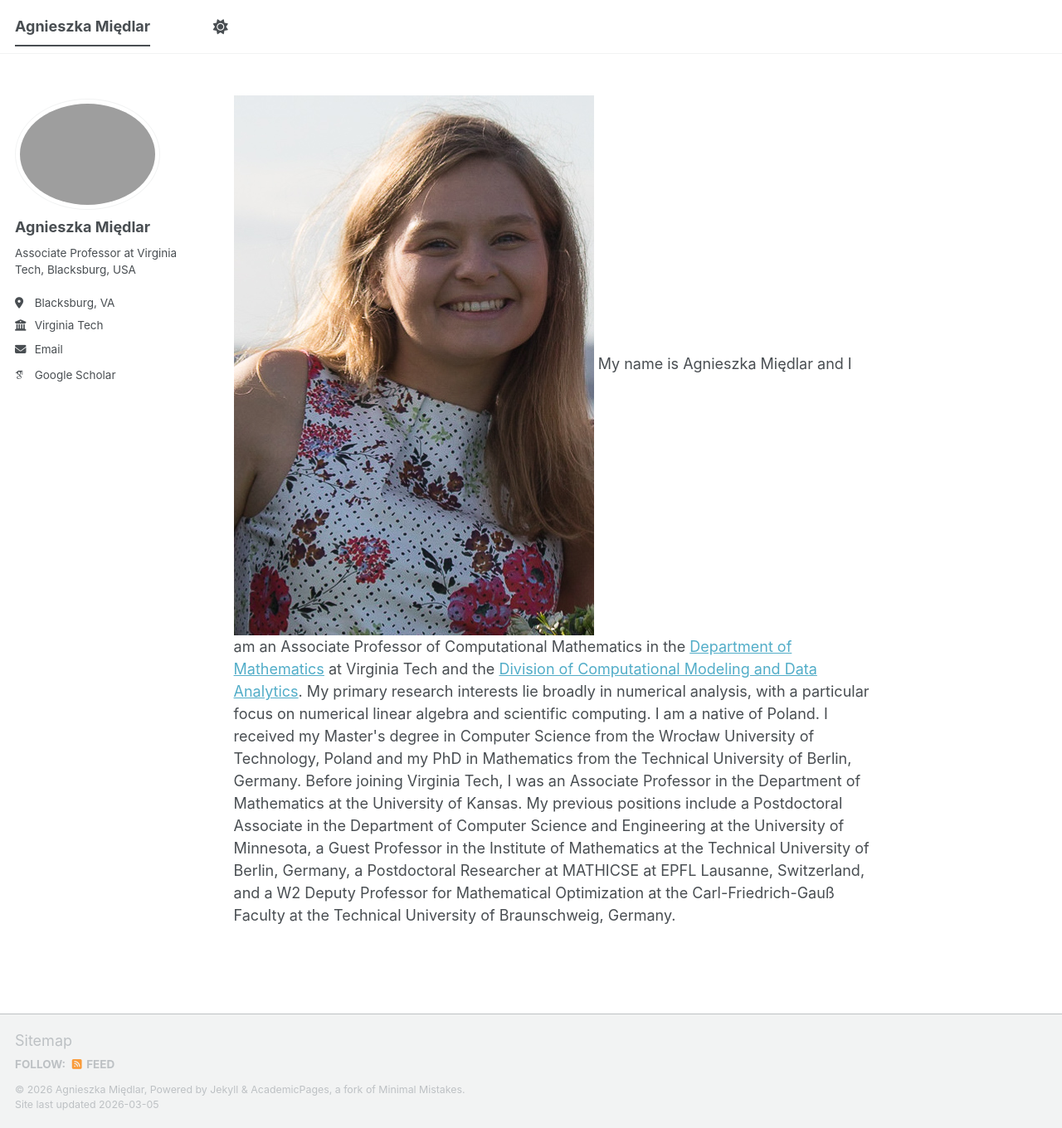
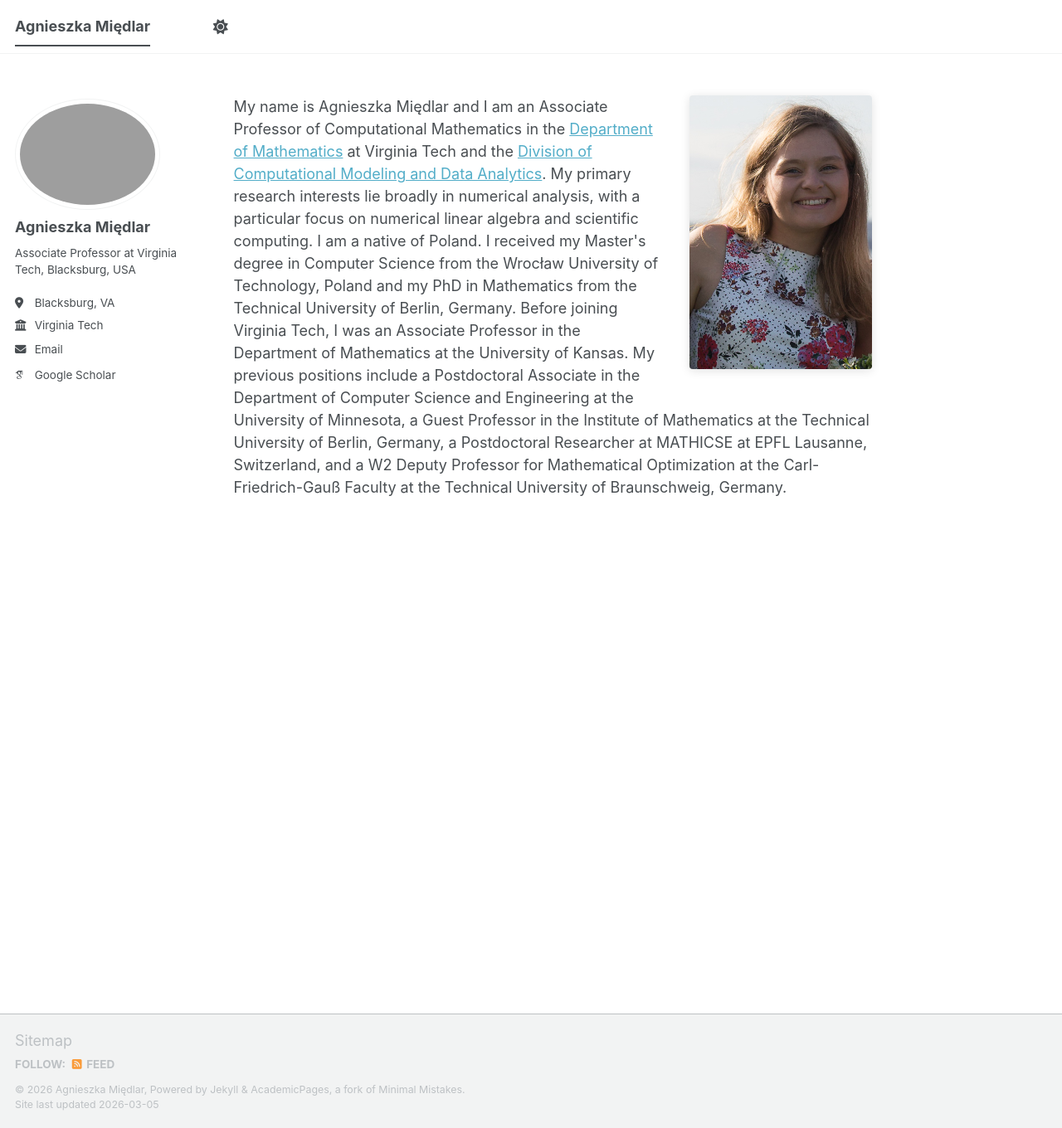
Before and after one commit to amiedlar/amiedlar.github.io, a Jekyll site: the page built from _pages/about.md, in a window 1280 px wide and 1360 px high. Shown: the whole window at 83% size. Built offline with Jekyll 4.4.1, drawn with Linux system fonts in a browser that asks for light colours; some web fonts are replaced; a script bundle is joined from its source files by our own code; library files that are not in the unit come from our copies.

Commit message:
Update about.md
Picture alignment

```diff
--- a/_pages/about.md
+++ b/_pages/about.md
@@ -7,8 +7,9 @@ redirect_from:
   - /about.html
 ---
 <p class="text-block">
-<img class="mainprofilepic" src="/images/Miedlar_avatar.jpg"
-alt="Full Profile picture">
+<img src="/images/Miedlar_avatar.jpg"
+     alt="Agnieszka Międlar"
+     style="float: right; margin: 0 0 1.5em 2em; width: 220px; border-radius: 4px; box-shadow: 0 2px 12px rgba(0,0,0,0.12);">
 My name is Agnieszka Międlar and I am an Associate Professor of Computational Mathematics in the <a target="blank_" href="https://math.vt.edu/">Department of Mathematics</a> at Virginia Tech and the <a target="blank_"
 href= "https://data.science.vt.edu/programs/cmda.html">Division of Computational Modeling and Data Analytics</a>. My primary research interests lie broadly in numerical analysis, with a particular focus on numerical linear algebra and scientific computing.
 
```
